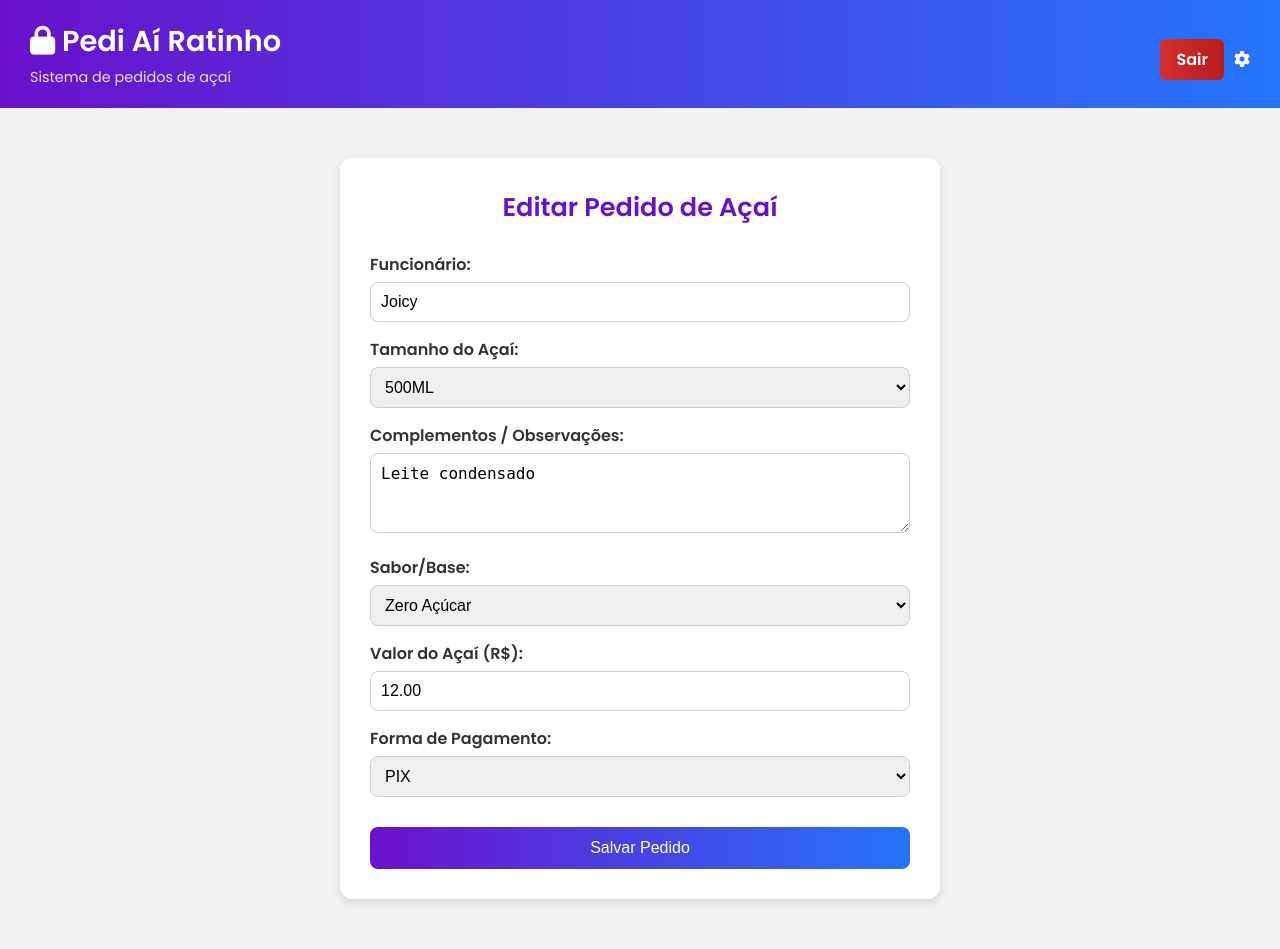
After one commit to codedbylucas/pede-ai-ratinho, a PHP site: page /views/editar.php?id=10 in a window 1280 px wide. The commit adds this page. Run offline with PHP 8.4, Linux system fonts and the light colour scheme; the visitor is signed in with stand-in values (Sample User, id 1); data comes from the database, SQL or seed files in the repository; both versions use the stored data as it was after the commit.

Commit message:
Primeira versão do projeto finalizada

```diff
--- a/controllers/ListarPedidosController.php
+++ /dev/null
@@ -1 +0,0 @@
-<?php
--- a/models/Pedido.php
+++ b/models/Pedido.php
@@ -31,4 +31,42 @@ class Pedido
         $result = $sql->fetchAll(PDO::FETCH_ASSOC);
         return $result;
     }
+
+    public static function buscarPorId($id)
+    {
+        $pdo = Conexao::conectar();
+
+        $sql = $pdo->prepare('SELECT * FROM pedidos WHERE id = :id');
+        $sql->bindParam('id', $id);
+        $sql->execute();
+        $result = $sql->fetch(PDO::FETCH_ASSOC);
+
+        return $result;
+    }
+
+    public static function editarPedido($dados)
+    {
+        $pdo = Conexao::conectar();
+
+        $sql = $pdo->prepare('UPDATE pedidos
+        SET nome = :nome, tamanho = :tamanho, valor = :valor, observacao = :observacao, sabor = :sabor, pagamento = :pagamento
+        WHERE id = :id');
+
+        $sql->bindValue(':nome', $dados['nome']);
+        $sql->bindValue(':tamanho', $dados['tamanho']);
+        $sql->bindValue(':valor', $dados['valor']);
+        $sql->bindValue(':observacao', $dados['observacao']);
+        $sql->bindValue(':sabor', $dados['sabor']);
+        $sql->bindValue(':pagamento', $dados['pagamento']);
+        $sql->bindValue(':id', $dados['id']);
+
+        return $sql->execute();
+    }
+
+    public static function deletarPedido($id) {
+        $pdo = Conexao::conectar();
+        $sql = $pdo->prepare('DELETE FROM pedidos WHERE id = :id');
+        $sql->bindValue(':id', $id);
+        return $sql->execute();
+    }
 }
--- /dev/null
+++ b/views/editar.php
@@ -0,0 +1,73 @@
+<?php
+include '../models/Pedido.php';
+
+session_start();
+
+if (!isset($_SESSION['logado'])) {
+    header('Location: login.php');
+}
+
+if (isset($_GET['id'])) {
+    $dados = Pedido::buscarPorId($_GET['id']);
+}
+
+?>
+
+<!DOCTYPE html>
+<html lang="pt-BR">
+
+<head>
+    <meta charset="UTF-8" />
+    <meta name="viewport" content="width=device-width, initial-scale=1.0" />
+    <title>Editar Pedido</title>
+    <link rel="stylesheet" href="../assets/css/layout.css" />
+    <link rel="stylesheet" href="../assets/css/form.css" />
+</head>
+
+<body>
+    <?php require '../templates/header.php'; ?>
+
+    <main class="container">
+        <h1 class="inui">Editar Pedido de Açaí</h1>
+
+        <form method="POST" action="../controllers/EditarPedidoController.php">
+            <input type="hidden" name="id" value="<?= $dados['id'] ?>">
+
+            <label for="nome">Funcionário:</label>
+            <input type="text" id="nome" name="nome" placeholder="Ex: Lucas" value="<?= $dados['nome'] ?>" required />
+
+            <label for="tamanho">Tamanho do Açaí:</label>
+            <select id="tamanho" name="tamanho" required>
+                <option value="">Selecione</option>
+                <option value="300ML" <?= $dados['tamanho'] == '300ML' ? 'selected' : '';?>>300ML</option>
+                <option value="400ML" <?= $dados['tamanho'] == '400ML' ? 'selected' : '';?>>400ML</option>
+                <option value="500ML" <?= $dados['tamanho'] == '500ML' ? 'selected' : '';?>>500ML</option>
+            </select>
+
+            <label for="observacao">Complementos / Observações:</label>
+            <textarea id="observacao" name="observacao" rows="2" placeholder="Ex: com leite condensado" ><?= $dados['observacao'] ?></textarea>
+
+            <label for="sabor">Sabor/Base:</label>
+            <select id="sabor" name="sabores" required>
+                <option value="">Selecione</option>
+                <option value="Tradicional" <?= $dados['sabor'] == 'Tradicional' ? 'selected' : '';?>>Tradicional</option>
+                <option value="Zero Açúcar" <?= $dados['sabor'] == 'Zero Açúcar' ? 'selected' : '';?>>Zero Açúcar</option>
+            </select>
+
+            <label for="valor">Valor do Açaí (R$):</label>
+            <input type="text" id="valor" name="valor" value="<?= $dados['valor'] ?>" required />
+
+            <label for="pagamento">Forma de Pagamento:</label>
+            <select id="pagamento" name="pagamento" required>
+                <option value="">Selecione</option>
+                <option value="Pix" <?= $dados['pagamento'] == 'Pix' ? 'selected' : '';?>>PIX</option>
+                <option value="Dinheiro" <?= $dados['pagamento'] == 'Dinheiro' ? 'selected' : '';?>>Dinheiro</option>
+                <option value="Cartao" <?= $dados['pagamento'] == 'Cartao' ? 'selected' : '';?>>Cartão</option>
+            </select>
+
+            <button type="submit">Salvar Pedido</button>
+        </form>
+    </main>
+</body>
+
+</html>
```
Also changed, not shown: controllers/DeletarPedidoController.php (added, +13 -0 lines), controllers/EditarPedidoController.php (added, +32 -0 lines), database/banco.sql (added, +76 -0 lines), views/formulario.php (+10 -1 lines), views/inicio.php (+33 -12 lines).
